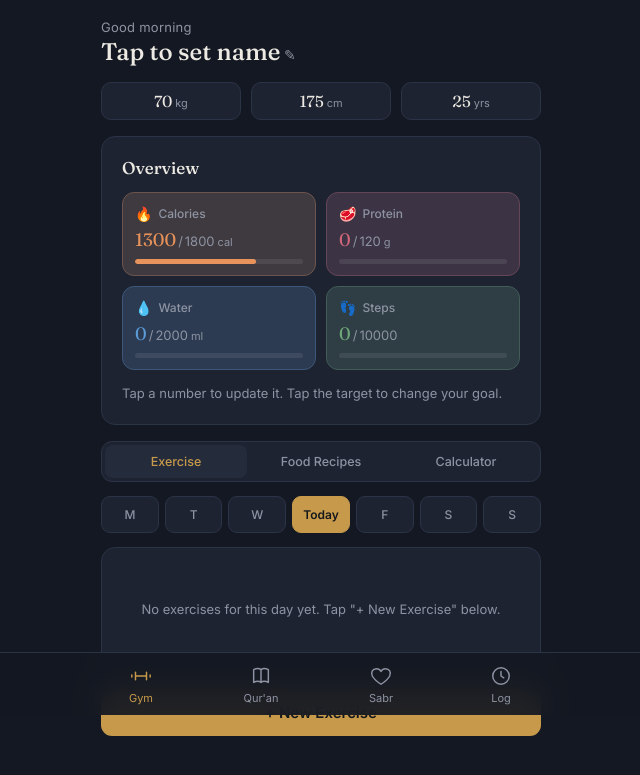
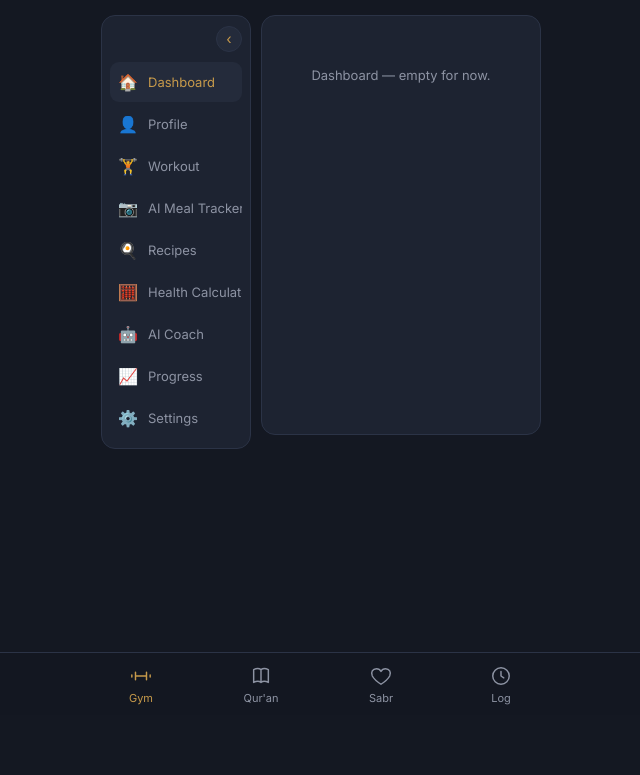
Before and after one commit to hafizirshaadi/rihlah-app, a plain HTML site: page index.html in a window 1280 px wide. Shown: the part 85-860 px from the top of the page, without its empty margins (319-959 px from the left). After the commit the page ends 800 px from the top, so only its background shows below. Drawn offline with Linux system fonts and the light colour scheme.

Commit message:
Gym: add collapsible sidebar nav (Dashboard/Profile/Workout/AI Meal Tracker/Recipes/Health Calculator/AI Coach/Progress/Settings), blank content panels for now

```diff
--- a/index.html
+++ b/index.html
@@ -188,6 +188,70 @@
   .stat-grid .stat .l{font-size:12px; color:var(--muted); margin-top:2px;}
 
   /* greeting */
+  /* gym sidebar shell */
+  .gym-shell{
+    display:flex;
+    gap:10px;
+    align-items:flex-start;
+    margin:0 -20px;
+    padding:0 20px;
+    min-height:420px;
+  }
+  .gym-sidebar{
+    background:var(--surface);
+    border:1px solid var(--line);
+    border-radius:14px;
+    padding:10px 8px;
+    width:150px;
+    flex-shrink:0;
+    transition:width .22s ease;
+    position:relative;
+  }
+  .gym-sidebar.collapsed{width:52px;}
+  .sidebar-toggle{
+    background:var(--surface-2);
+    color:var(--accent);
+    border:1px solid var(--line);
+    width:26px; height:26px;
+    border-radius:50%;
+    font-size:14px;
+    line-height:1;
+    display:flex; align-items:center; justify-content:center;
+    margin:0 0 10px auto;
+    transition:transform .22s ease;
+  }
+  .gym-sidebar.collapsed .sidebar-toggle{transform:rotate(180deg); margin:0 auto 10px;}
+  .sidebar-nav{display:flex; flex-direction:column; gap:2px;}
+  .sidebar-item{
+    background:transparent;
+    color:var(--muted);
+    display:flex;
+    align-items:center;
+    gap:10px;
+    padding:10px 8px;
+    border-radius:9px;
+    font-size:13px;
+    text-align:left;
+    white-space:nowrap;
+    overflow:hidden;
+  }
+  .sidebar-item.active{background:var(--surface-2); color:var(--accent);}
+  .si-icon{font-size:16px; flex-shrink:0; width:20px; text-align:center;}
+  .gym-sidebar.collapsed .si-label{display:none;}
+  .gym-sidebar.collapsed .sidebar-item{justify-content:center; padding:10px 4px;}
+
+  .gym-content{
+    flex:1;
+    min-width:0;
+    background:var(--surface);
+    border:1px solid var(--line);
+    border-radius:14px;
+    padding:18px 14px;
+    min-height:420px;
+  }
+  .gym-content-panel{display:none;}
+  .gym-content-panel.active{display:block; animation:fade .2s ease;}
+
   .greet-block{padding:4px 0 16px;}
   .greet-time{font-size:13px; color:var(--muted); letter-spacing:.02em;}
   .greet-name{
@@ -410,6 +474,38 @@
 
     <!-- GYM -->
     <section class="view active" id="view-gym">
+
+      <div class="gym-shell">
+        <div class="gym-sidebar" id="gymSidebar">
+          <button class="sidebar-toggle" id="sidebarToggle">‹</button>
+          <div class="sidebar-nav" id="sidebarNav">
+            <button class="sidebar-item active" data-section="dashboard"><span class="si-icon">🏠</span><span class="si-label">Dashboard</span></button>
+            <button class="sidebar-item" data-section="profile"><span class="si-icon">👤</span><span class="si-label">Profile</span></button>
+            <button class="sidebar-item" data-section="workout"><span class="si-icon">🏋️</span><span class="si-label">Workout</span></button>
+            <button class="sidebar-item" data-section="mealtracker"><span class="si-icon">📷</span><span class="si-label">AI Meal Tracker</span></button>
+            <button class="sidebar-item" data-section="recipes"><span class="si-icon">🍳</span><span class="si-label">Recipes</span></button>
+            <button class="sidebar-item" data-section="calculator"><span class="si-icon">🧮</span><span class="si-label">Health Calculator</span></button>
+            <button class="sidebar-item" data-section="coach"><span class="si-icon">🤖</span><span class="si-label">AI Coach</span></button>
+            <button class="sidebar-item" data-section="progress"><span class="si-icon">📈</span><span class="si-label">Progress</span></button>
+            <button class="sidebar-item" data-section="settings"><span class="si-icon">⚙️</span><span class="si-label">Settings</span></button>
+          </div>
+        </div>
+
+        <div class="gym-content">
+          <div class="gym-content-panel active" data-section="dashboard"><p class="empty">Dashboard — empty for now.</p></div>
+          <div class="gym-content-panel" data-section="profile"><p class="empty">Profile — empty for now.</p></div>
+          <div class="gym-content-panel" data-section="workout"><p class="empty">Workout — empty for now.</p></div>
+          <div class="gym-content-panel" data-section="mealtracker"><p class="empty">AI Meal Tracker — empty for now.</p></div>
+          <div class="gym-content-panel" data-section="recipes"><p class="empty">Recipes — empty for now.</p></div>
+          <div class="gym-content-panel" data-section="calculator"><p class="empty">Health Calculator — empty for now.</p></div>
+          <div class="gym-content-panel" data-section="coach"><p class="empty">AI Coach — empty for now.</p></div>
+          <div class="gym-content-panel" data-section="progress"><p class="empty">Progress — empty for now.</p></div>
+          <div class="gym-content-panel" data-section="settings"><p class="empty">Settings — empty for now.</p></div>
+        </div>
+      </div>
+
+      <!-- LEGACY CONTENT — kept alive but hidden, will be wired into the sections above step by step -->
+      <div id="gymLegacyContent" style="display:none;">
       <div class="greet-block">
         <div class="greet-time" id="greetTime">Good morning</div>
         <div class="greet-name" id="greetName" data-edit="name">Name</div>
@@ -503,6 +599,8 @@
         <h2 style="margin-top:20px;">History</h2>
         <div id="foodHistory"></div>
       </div>
+      </div>
+      <!-- /gymLegacyContent -->
     </section>
 
     <!-- QURAN -->
@@ -584,6 +682,20 @@
 // ---------- helpers ----------
 const $ = id => document.getElementById(id);
 const esc = s => String(s).replace(/</g,'&lt;').replace(/>/g,'&gt;');
+
+// ---------- gym sidebar ----------
+$('sidebarToggle').addEventListener('click', ()=>{
+  $('gymSidebar').classList.toggle('collapsed');
+});
+document.querySelectorAll('.sidebar-item').forEach(btn=>{
+  btn.addEventListener('click', ()=>{
+    const section = btn.dataset.section;
+    document.querySelectorAll('.sidebar-item').forEach(b=>b.classList.remove('active'));
+    document.querySelectorAll('.gym-content-panel').forEach(p=>p.classList.remove('active'));
+    btn.classList.add('active');
+    document.querySelector(`.gym-content-panel[data-section="${section}"]`).classList.add('active');
+  });
+});
 const todayKey = () => {
   const d = new Date();
   return d.getFullYear()+'-'+String(d.getMonth()+1).padStart(2,'0')+'-'+String(d.getDate()).padStart(2,'0');
--- a/service-worker.js
+++ b/service-worker.js
@@ -1,4 +1,4 @@
-const CACHE_NAME = 'rihlah-v10';
+const CACHE_NAME = 'rihlah-v11';
 const FILES_TO_CACHE = [
   './',
   './index.html',
```
